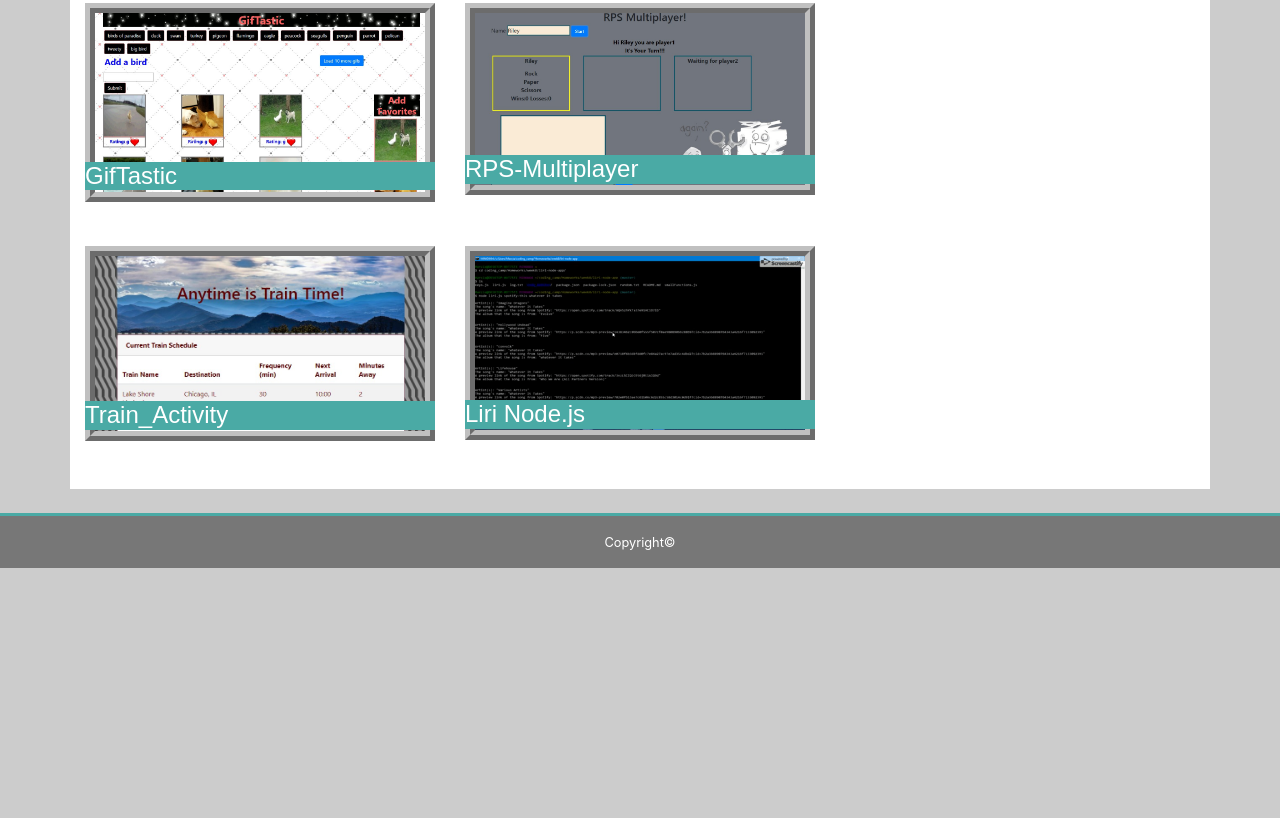
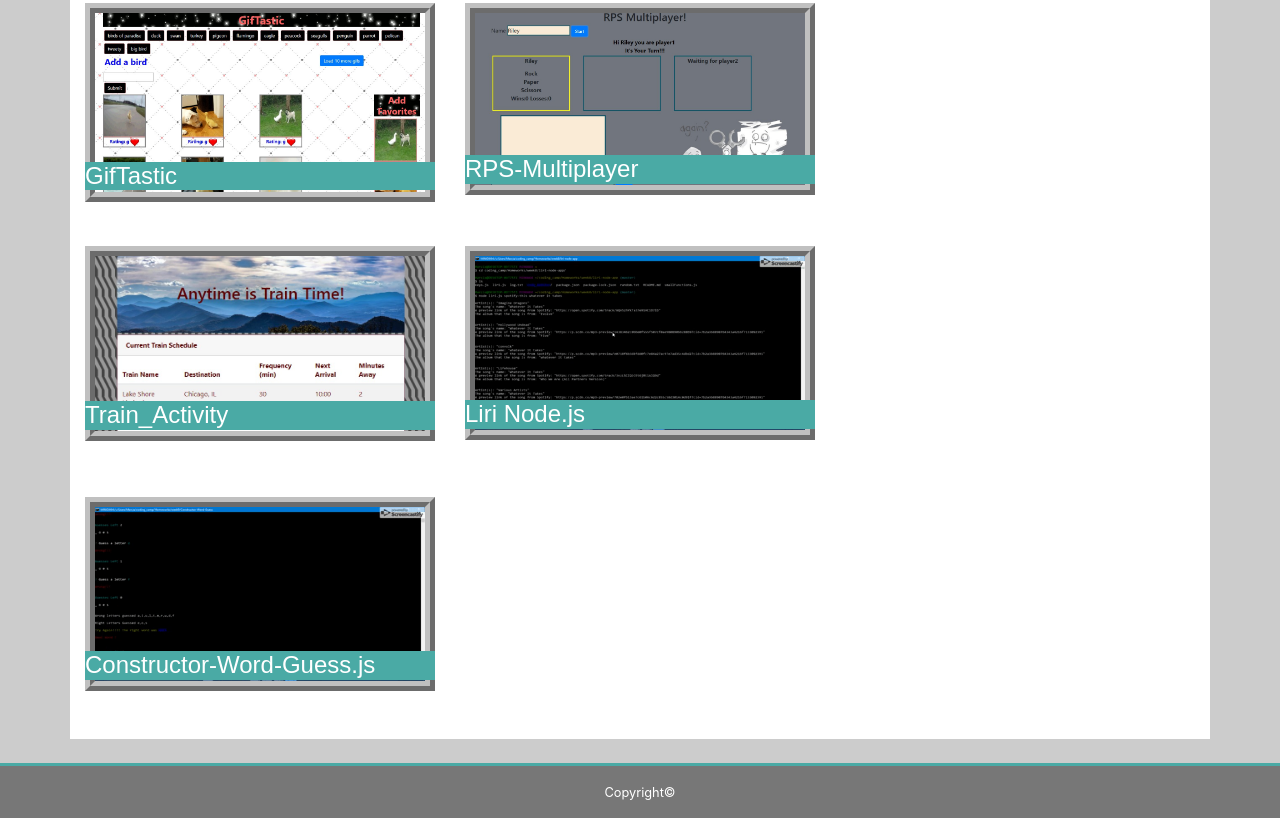
Before and after one commit to marciamoss/marciamoss.github.io, a plain HTML site: page portfolio.html in a window 1280 px wide. Shown: the part 728-1546 px from the top of the page. Before the commit the page ends 1296 px from the top, so only its background shows below. Drawn offline with nearby package versions, Linux system fonts and the light colour scheme.

Commit message:
portfolio update

```diff
--- a/portfolio.html
+++ b/portfolio.html
@@ -75,6 +75,12 @@
                             <h4 class="img1text">Liri Node.js</h4>
                         </div>
                     </div>
+                    <div class="row mt-2">
+                        <div class="col-12 col-sm-12 col-md-4 col-lg-4 col-xl-4">
+                                <a href="https://github.com/marciamoss/Constructor-Word-Guess" target="blank"><img class="imgwidth3 bord" src="assets/images/constructor_wordgame.gif" alt="Constructor-Word-Guess"></a>
+                                <h4 class="img1text">Constructor-Word-Guess.js</h4>
+                        </div>
+                    </div>
                 </div>
             </div>
 
```
Also changed, not shown: assets/images/constructor_wordgame.gif (added).
